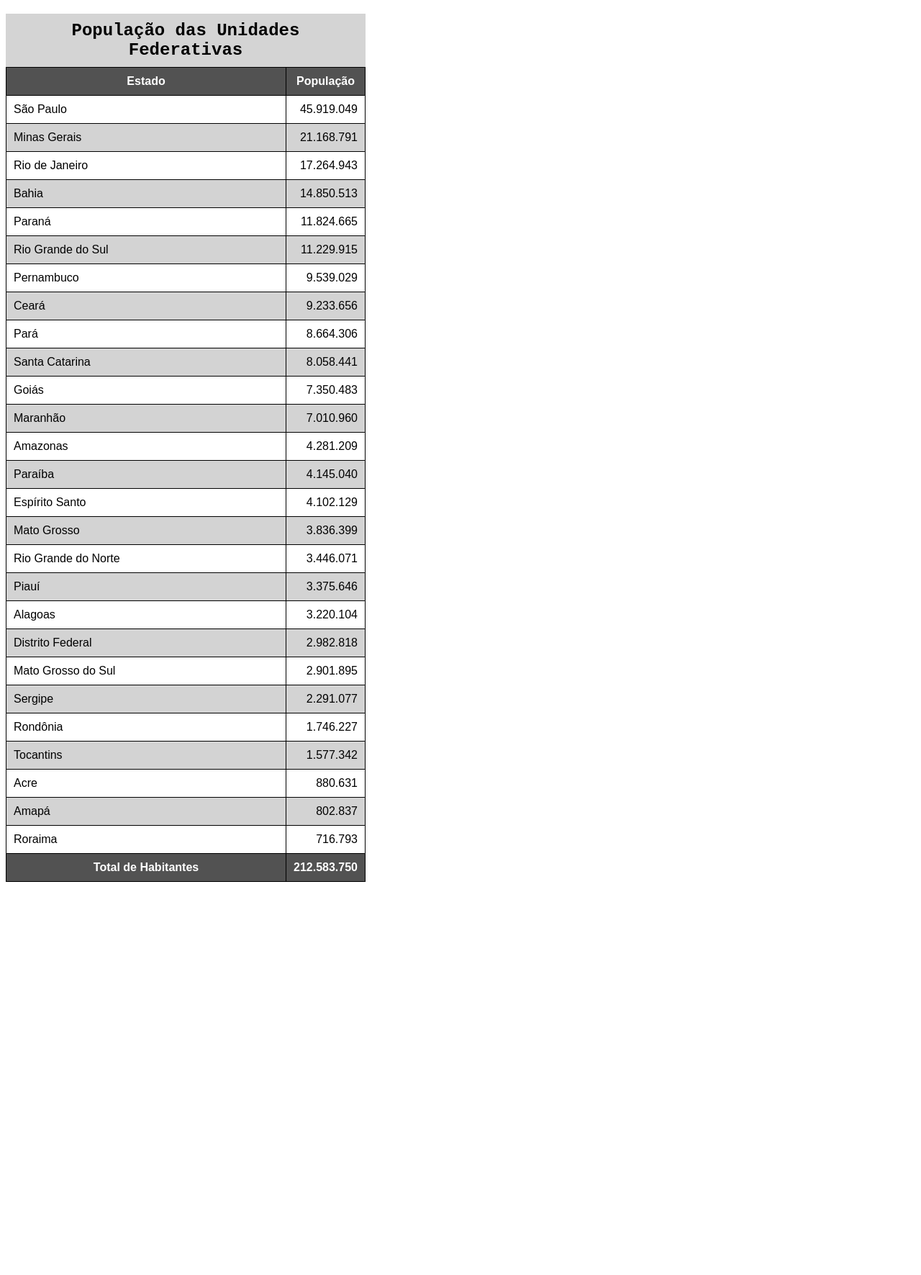
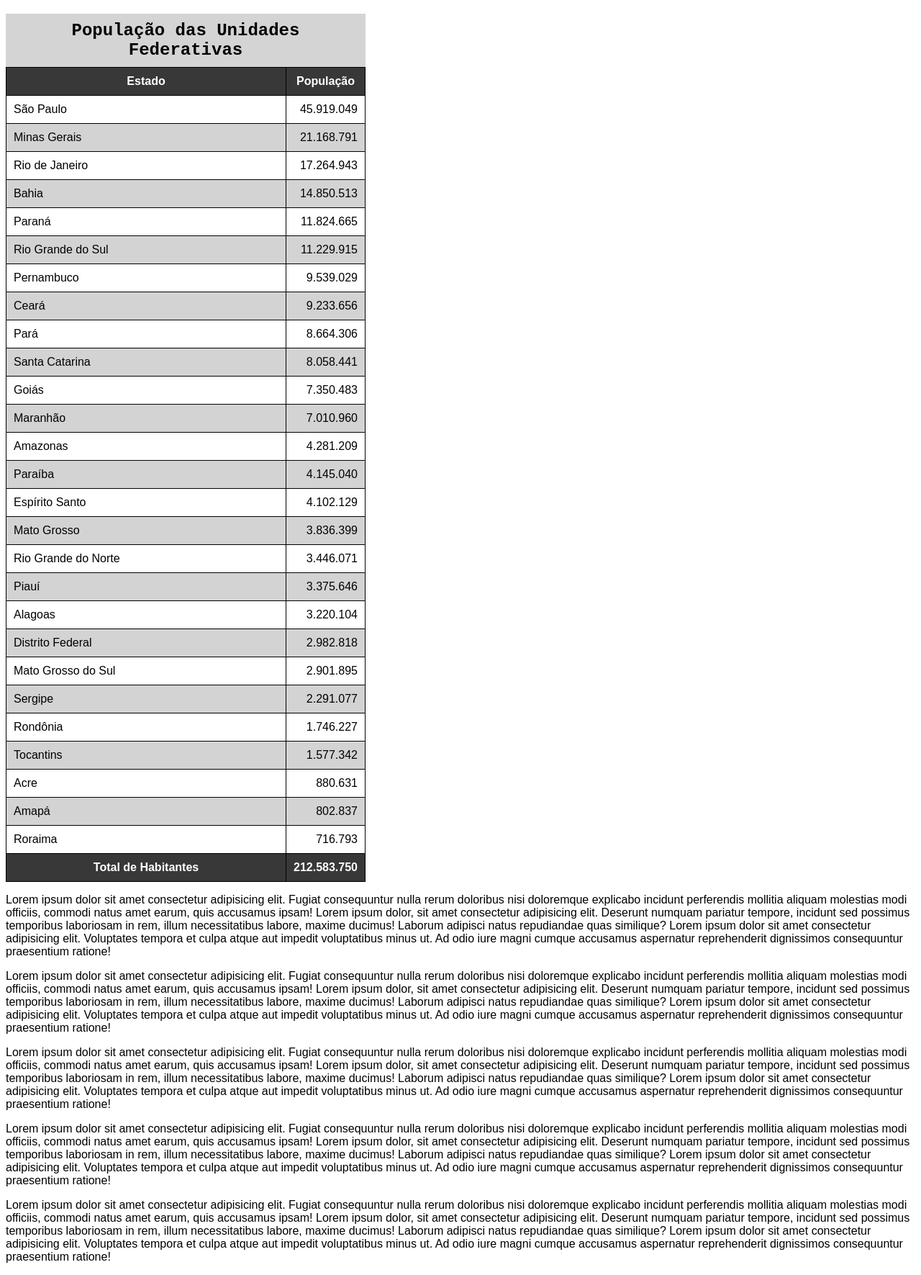
Before and after one commit to jhonatanccsouza/html-css, a plain HTML site: page exercicios/ex023/tabela002.html in a window 1280 px wide. Shown: the part 61-1832 px from the top of the page at 72% size. Before the commit the page ends 1294 px from the top, so only its background shows below. Drawn offline with Linux system fonts and the light colour scheme.

Commit message:
tabela003, cabeçalho fixo, alteração cad.

```diff
--- a/exercicios/ex023/tabela002.html
+++ b/exercicios/ex023/tabela002.html
@@ -14,14 +14,20 @@
         table{
             width: 500px;
             border-collapse: collapse;
+            position: relative;
         }
         td, th{
             border: 1px solid black;
             padding: 10px;
         }
         thead, tfoot{
-            background-color: rgb(82, 82, 82);
+            background-color: #383838;
             color: white;
+        }
+        thead > tr > th{
+            position: sticky;
+            top: -1px;
+            background-color: #383838;
         }
         td.num{
             text-align: right;
@@ -168,5 +174,25 @@
 
         </tfoot>
     </table>
+    <p>Lorem ipsum dolor sit amet consectetur adipisicing elit. Fugiat consequuntur nulla rerum doloribus nisi doloremque explicabo incidunt perferendis mollitia aliquam molestias modi officiis, commodi natus amet earum, quis accusamus ipsam!
+        Lorem ipsum dolor, sit amet consectetur adipisicing elit. Deserunt numquam pariatur tempore, incidunt sed possimus temporibus laboriosam in rem, illum necessitatibus labore, maxime ducimus! Laborum adipisci natus repudiandae quas similique?
+        Lorem ipsum dolor sit amet consectetur adipisicing elit. Voluptates tempora et culpa atque aut impedit voluptatibus minus ut. Ad odio iure magni cumque accusamus aspernatur reprehenderit dignissimos consequuntur praesentium ratione!
+    </p>
+    <p>Lorem ipsum dolor sit amet consectetur adipisicing elit. Fugiat consequuntur nulla rerum doloribus nisi doloremque explicabo incidunt perferendis mollitia aliquam molestias modi officiis, commodi natus amet earum, quis accusamus ipsam!
+        Lorem ipsum dolor, sit amet consectetur adipisicing elit. Deserunt numquam pariatur tempore, incidunt sed possimus temporibus laboriosam in rem, illum necessitatibus labore, maxime ducimus! Laborum adipisci natus repudiandae quas similique?
+        Lorem ipsum dolor sit amet consectetur adipisicing elit. Voluptates tempora et culpa atque aut impedit voluptatibus minus ut. Ad odio iure magni cumque accusamus aspernatur reprehenderit dignissimos consequuntur praesentium ratione!
+    </p>
+    <p>Lorem ipsum dolor sit amet consectetur adipisicing elit. Fugiat consequuntur nulla rerum doloribus nisi doloremque explicabo incidunt perferendis mollitia aliquam molestias modi officiis, commodi natus amet earum, quis accusamus ipsam!
+        Lorem ipsum dolor, sit amet consectetur adipisicing elit. Deserunt numquam pariatur tempore, incidunt sed possimus temporibus laboriosam in rem, illum necessitatibus labore, maxime ducimus! Laborum adipisci natus repudiandae quas similique?
+        Lorem ipsum dolor sit amet consectetur adipisicing elit. Voluptates tempora et culpa atque aut impedit voluptatibus minus ut. Ad odio iure magni cumque accusamus aspernatur reprehenderit dignissimos consequuntur praesentium ratione!
+    </p>
+    <p>Lorem ipsum dolor sit amet consectetur adipisicing elit. Fugiat consequuntur nulla rerum doloribus nisi doloremque explicabo incidunt perferendis mollitia aliquam molestias modi officiis, commodi natus amet earum, quis accusamus ipsam!
+        Lorem ipsum dolor, sit amet consectetur adipisicing elit. Deserunt numquam pariatur tempore, incidunt sed possimus temporibus laboriosam in rem, illum necessitatibus labore, maxime ducimus! Laborum adipisci natus repudiandae quas similique?
+        Lorem ipsum dolor sit amet consectetur adipisicing elit. Voluptates tempora et culpa atque aut impedit voluptatibus minus ut. Ad odio iure magni cumque accusamus aspernatur reprehenderit dignissimos consequuntur praesentium ratione!
+    </p>
+    <p>Lorem ipsum dolor sit amet consectetur adipisicing elit. Fugiat consequuntur nulla rerum doloribus nisi doloremque explicabo incidunt perferendis mollitia aliquam molestias modi officiis, commodi natus amet earum, quis accusamus ipsam!
+        Lorem ipsum dolor, sit amet consectetur adipisicing elit. Deserunt numquam pariatur tempore, incidunt sed possimus temporibus laboriosam in rem, illum necessitatibus labore, maxime ducimus! Laborum adipisci natus repudiandae quas similique?
+        Lorem ipsum dolor sit amet consectetur adipisicing elit. Voluptates tempora et culpa atque aut impedit voluptatibus minus ut. Ad odio iure magni cumque accusamus aspernatur reprehenderit dignissimos consequuntur praesentium ratione!
+    </p>
 </body>
 </html>
```
Also changed, not shown: exercicios/ex023/tabela003.html (added, +57 -0 lines), Caderno/1.txt (renamed from Caderno/HTML e CSS/1.txt).
